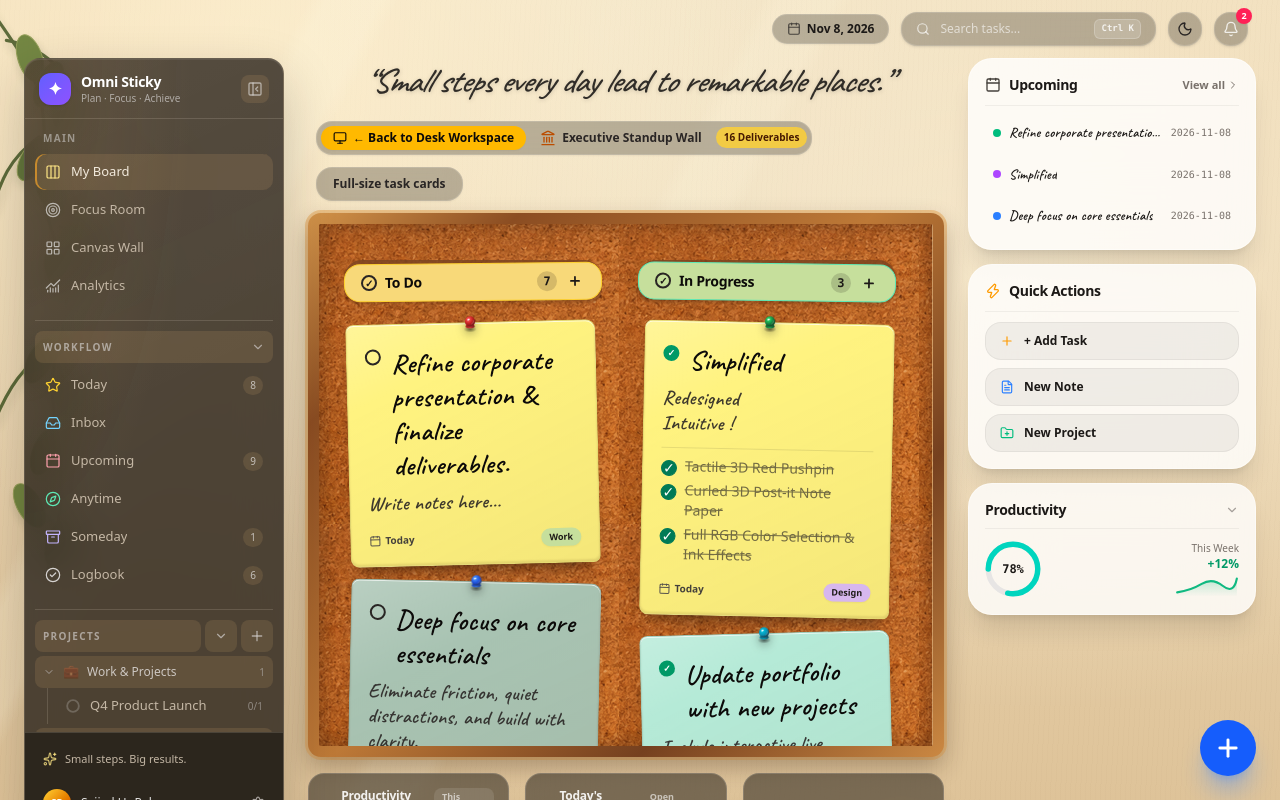
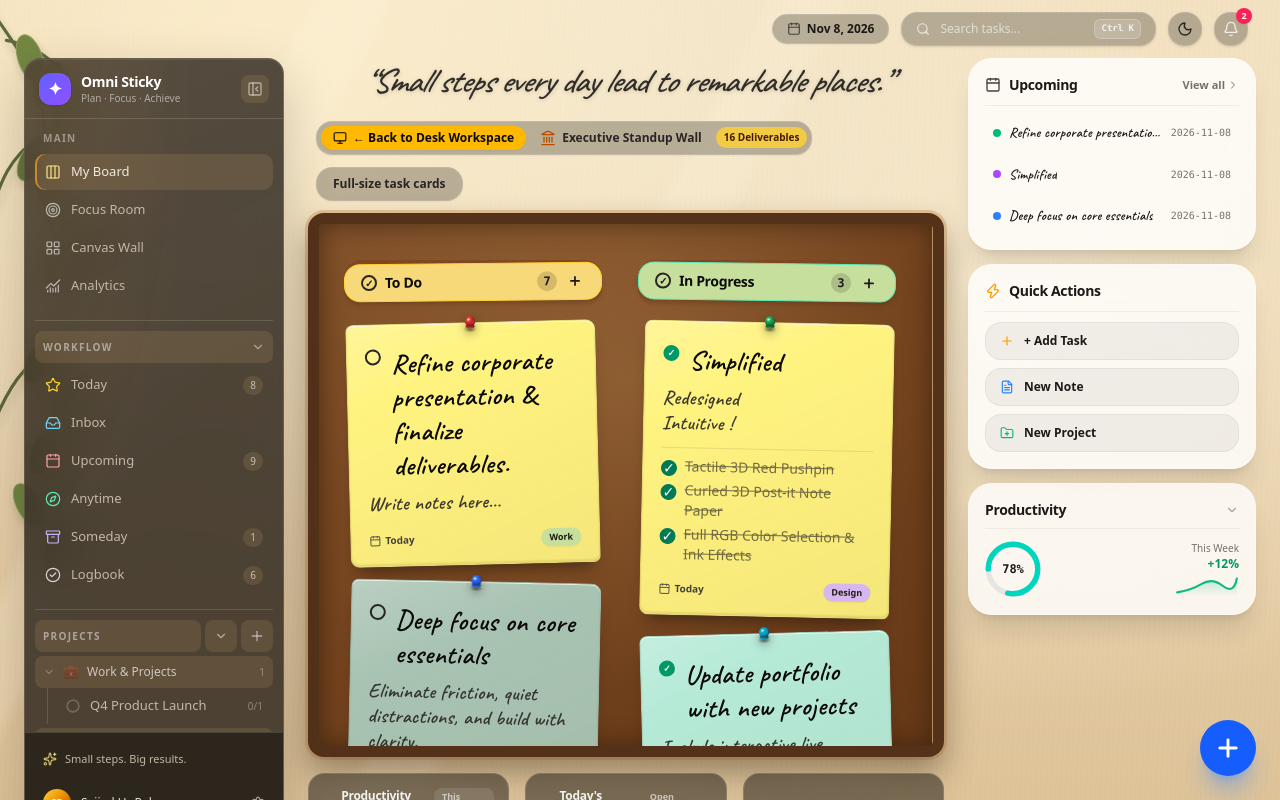
Before and after one commit to sajjadgill720/OmniTask, a React (Vite) app: page / in a window 1280 px wide. Shown: the top 800 px of the page. Built offline with nearby package versions, Linux system fonts and the light colour scheme.

Commit message:
Update board to cozy toasted caramel cork and remove corkboard from widgets

```diff
--- a/src/components/SpatialCanvas3DView.tsx
+++ b/src/components/SpatialCanvas3DView.tsx
@@ -349,22 +349,22 @@ export const SpatialCanvas3DView: React.FC<SpatialCanvas3DViewProps> = ({
 
         {/*
           SOLID BEVELED WOODEN CORKBOARD FRAME
-          Amorim natural cork pinboard texture with physical depth & shadows
+          Cozy Warm Roasted Walnut Frame with Toasted Honey-Caramel Cork Texture
         */}
         <div
-          className="w-full rounded-2xl md:rounded-3xl relative overflow-hidden border-[14px] sm:border-[18px] md:border-[20px] border-[#7D4F27]"
+          className="w-full rounded-2xl md:rounded-3xl relative overflow-hidden border-[14px] sm:border-[18px] md:border-[20px] border-[#54321A]"
           style={{
-            backgroundColor: '#B58249',
+            backgroundColor: '#8E5A2E',
             backgroundImage: `
-              radial-gradient(circle at 60% 40%, rgba(220, 165, 100, 0.45) 0%, rgba(160, 105, 55, 0.35) 60%),
-              radial-gradient(circle at 20% 80%, rgba(140, 85, 40, 0.3) 0%, transparent 50%),
-              linear-gradient(135deg, #C28F54 0%, #A67038 50%, #8C5524 100%)
+              radial-gradient(circle at 50% 30%, rgba(195, 145, 90, 0.36) 0%, rgba(120, 72, 35, 0.30) 65%),
+              radial-gradient(circle at 20% 80%, rgba(95, 52, 22, 0.28) 0%, transparent 50%),
+              linear-gradient(145deg, #996435 0%, #7E4A20 50%, #663815 100%)
             `,
             boxShadow: `
-              0 30px 60px -15px rgba(45, 25, 10, 0.50),
-              0 15px 25px -5px rgba(0, 0, 0, 0.25),
-              inset 0 4px 12px rgba(0, 0, 0, 0.45),
-              inset 0 1px 3px rgba(255, 255, 255, 0.25)
+              0 32px 64px -16px rgba(35, 18, 8, 0.58),
+              0 16px 28px -6px rgba(0, 0, 0, 0.32),
+              inset 0 6px 16px rgba(0, 0, 0, 0.52),
+              inset 0 1px 3px rgba(255, 230, 180, 0.22)
             `,
           }}
         >
@@ -373,10 +373,10 @@ export const SpatialCanvas3DView: React.FC<SpatialCanvas3DViewProps> = ({
             className="absolute inset-0 opacity-40 mix-blend-overlay pointer-events-none"
             style={{
               backgroundImage: `
-                radial-gradient(circle at 25% 30%, #5E3814 1.5px, transparent 2px),
-                radial-gradient(circle at 75% 65%, #3E240D 1.5px, transparent 2px),
-                radial-gradient(circle at 45% 85%, #8B5827 2px, transparent 2.5px),
-                radial-gradient(circle at 85% 20%, #F5CE98 1.5px, transparent 2px)
+                radial-gradient(circle at 25% 30%, #3B1F08 1.5px, transparent 2px),
+                radial-gradient(circle at 75% 65%, #2B1505 1.5px, transparent 2px),
+                radial-gradient(circle at 45% 85%, #5E3612 2px, transparent 2.5px),
+                radial-gradient(circle at 85% 20%, #D8A572 1.5px, transparent 2px)
               `,
               backgroundSize: '40px 40px, 35px 35px, 50px 50px, 45px 45px',
             }}
--- a/src/components/WidgetCenterModal.tsx
+++ b/src/components/WidgetCenterModal.tsx
@@ -251,8 +251,8 @@ export const WidgetCenterModal: React.FC<WidgetCenterModalProps> = ({
 
         </div>
 
-        {/* WIDGET STAGE AREA */}
-        <div className="executive-corkboard relative flex-1 flex items-center justify-center p-3 sm:p-6 min-h-[300px] sm:min-h-[380px] max-h-[64dvh] overflow-y-auto">
+        {/* WIDGET STAGE AREA (Clean, cozy backdrop - corkboard removed) */}
+        <div className="relative flex-1 flex items-center justify-center p-3 sm:p-6 min-h-[300px] sm:min-h-[380px] max-h-[64dvh] overflow-y-auto rounded-2xl bg-black/5 dark:bg-black/35 border border-black/10 dark:border-white/10 shadow-inner">
 
           {/* 1. TODAY FOCUS WIDGET (Lockscreen & Banner Format) */}
           {activeWidget === 'today_focus' && (
@@ -472,7 +472,7 @@ export const WidgetCenterModal: React.FC<WidgetCenterModalProps> = ({
 
           {/* 3. STANDBY DESK DISPLAY WIDGET (Nightstand Clock) */}
           {activeWidget === 'standby_clock' && (
-            <div className="relative w-full max-w-lg rounded-[14px] border-[9px] border-[#956035] bg-[#774a2b] p-1.5 shadow-[0_22px_34px_-18px_rgba(25,13,6,.8),inset_0_1px_rgba(255,255,255,.35)] select-none">
+            <div className="relative w-full max-w-lg rounded-2xl border-4 border-stone-700/60 bg-stone-900/90 p-1.5 shadow-2xl select-none">
               <span aria-hidden="true" className="widget-paper-pin" />
               <div className={`${nightMode ? 'bg-[#250e0b] text-red-400 border-red-950' : 'bg-[#171714] text-amber-50 border-black'} rounded-[6px] p-5 sm:p-7 shadow-inner flex flex-col justify-between border transition-colors`}>
 
--- a/src/index.css
+++ b/src/index.css
@@ -381,17 +381,17 @@
    Hyper-Realistic Physical Wall Surfaces (Corkboard, Plaster, Dark Pegboard)
    ========================================================================== */
 
-/* 1. Warm Corkboard Texture */
+/* 1. Cozy Warm Corkboard Texture */
 .wall-cork {
-  background-color: #c49258;
+  background-color: #8E5A2E;
   background-image:
-    radial-gradient(circle at 50% 50%, rgba(255, 230, 180, 0.18), transparent 70%),
-    radial-gradient(ellipse 60% 40% at 20% 30%, rgba(160, 95, 40, 0.25), transparent 60%),
-    radial-gradient(ellipse 70% 50% at 80% 70%, rgba(130, 75, 25, 0.3), transparent 70%),
-    repeating-radial-gradient(circle at 17% 23%, rgba(110, 60, 20, 0.16) 0, rgba(110, 60, 20, 0.16) 1.5px, transparent 1.5px, transparent 12px),
-    repeating-radial-gradient(circle at 67% 73%, rgba(85, 45, 15, 0.18) 0, rgba(85, 45, 15, 0.18) 1.2px, transparent 1.2px, transparent 16px),
-    linear-gradient(135deg, rgba(196, 146, 88, 1) 0%, rgba(175, 122, 68, 1) 50%, rgba(148, 98, 48, 1) 100%);
-  box-shadow: inset 0 0 100px rgba(70, 35, 10, 0.5), inset 0 2px 4px rgba(255, 255, 255, 0.3);
+    radial-gradient(circle at 50% 30%, rgba(195, 145, 90, 0.36), transparent 70%),
+    radial-gradient(ellipse 60% 40% at 20% 30%, rgba(120, 72, 35, 0.30), transparent 60%),
+    radial-gradient(ellipse 70% 50% at 80% 70%, rgba(95, 52, 22, 0.28), transparent 70%),
+    repeating-radial-gradient(circle at 17% 23%, rgba(59, 31, 8, 0.18) 0, rgba(59, 31, 8, 0.18) 1.5px, transparent 1.5px, transparent 12px),
+    repeating-radial-gradient(circle at 67% 73%, rgba(43, 21, 5, 0.20) 0, rgba(43, 21, 5, 0.20) 1.2px, transparent 1.2px, transparent 16px),
+    linear-gradient(145deg, #996435 0%, #7E4A20 50%, #663815 100%);
+  box-shadow: inset 0 0 100px rgba(50, 25, 10, 0.55), inset 0 2px 4px rgba(255, 230, 180, 0.25);
 }
 
 /* 2. Textured Plaster Wall (Architectural Stucco / Drywall) */
@@ -541,18 +541,15 @@
   position: relative;
   margin-top: 0;
   padding: clamp(24px, 2.4vw, 36px) clamp(14px, 1.5vw, 22px) 28px;
-  border: 11px solid transparent;
-  border-radius: 13px;
-  background-color: #a96834;
+  border: 11px solid #54321A;
+  border-radius: 16px;
+  background-color: #8E5A2E;
   background-image:
-    linear-gradient(rgba(82, 43, 20, .10), rgba(82, 43, 20, .10)),
-    url('/cork-texture.png'),
-    linear-gradient(135deg, #d3944a 0%, #8b4d22 18%, #bd7937 48%, #75401f 74%, #cb8842 100%);
-  background-size: auto, 300px 300px, auto;
-  background-repeat: no-repeat, repeat, no-repeat;
-  background-origin: padding-box, padding-box, border-box;
-  background-clip: padding-box, padding-box, border-box;
-  box-shadow: inset 0 0 22px rgba(53, 29, 13, .48), 0 10px 24px rgba(50, 28, 13, .32), 0 0 0 3px rgba(236, 175, 101, .6);
+    linear-gradient(rgba(70, 35, 15, .15), rgba(70, 35, 15, .15)),
+    radial-gradient(circle at 50% 30%, rgba(195, 145, 90, 0.36) 0%, rgba(120, 72, 35, 0.30) 65%),
+    linear-gradient(145deg, #996435 0%, #7E4A20 50%, #663815 100%);
+  background-size: auto, auto, auto;
+  box-shadow: inset 0 0 26px rgba(35, 18, 8, .55), 0 16px 32px rgba(30, 15, 6, .38), 0 0 0 3px rgba(210, 155, 90, .45);
 }
 .executive-corkboard::after {
   content: '';
```
